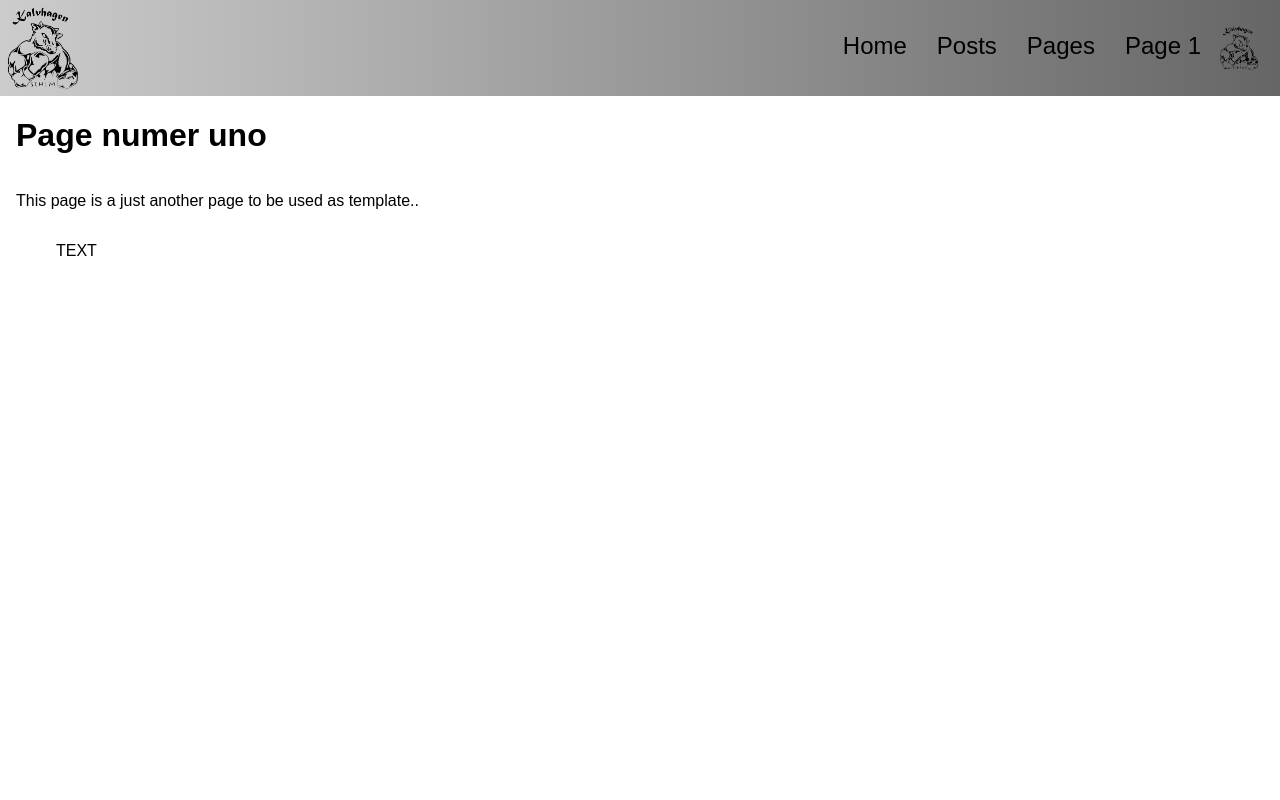
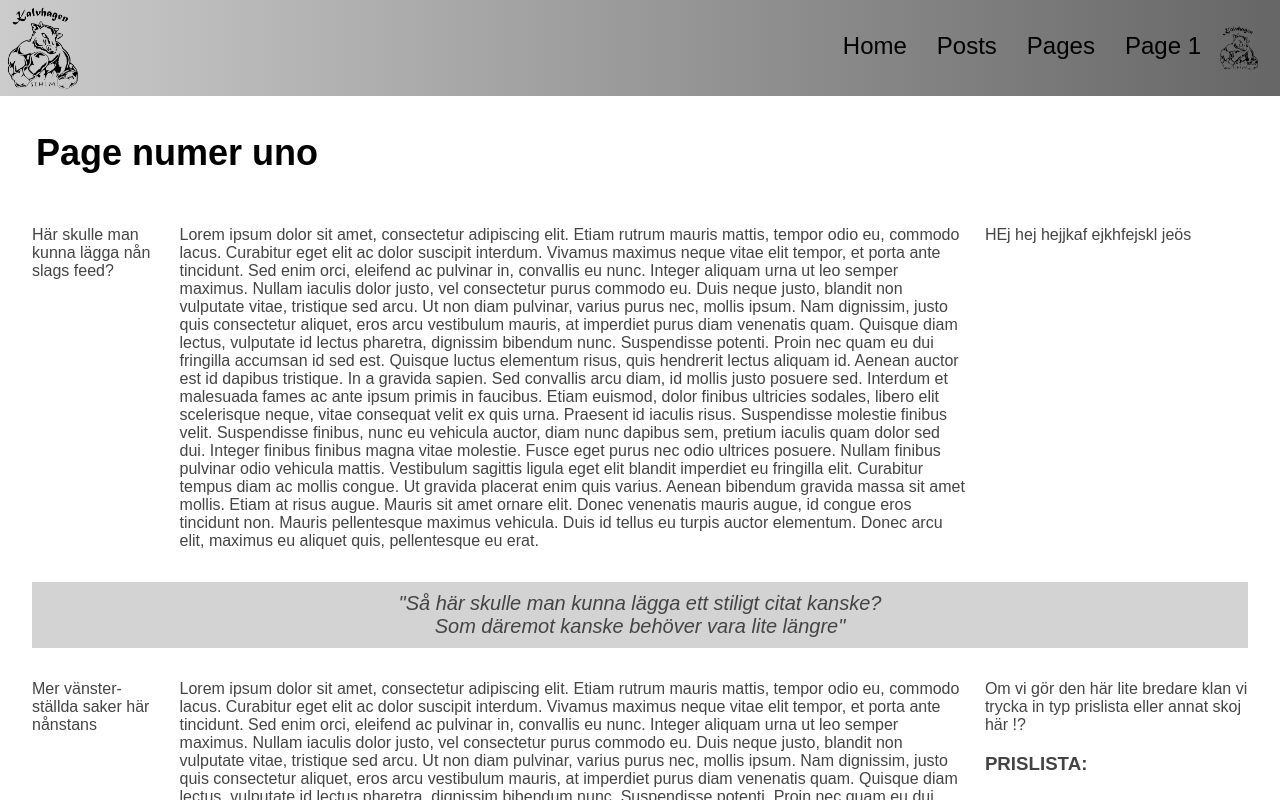
Before and after one commit to ClaremontAB/Kalvhagen, a React app: page /page1 in a window 1280 px wide. Shown: the top 800 px of the page. Built offline with nearby package versions, Linux system fonts and the light colour scheme.

Commit message:
played around with some Css grid for a page layout

```diff
--- a/src/Page1.js
+++ b/src/Page1.js
@@ -18,12 +18,24 @@ class Page1 extends Component {
     render() {
 
         return (
-            <div className="page">
-                <h1>Page numer uno</h1>
-                <p>This page is a just another page to be used as template..</p>
-                <ul>
-                  <div> TEXT </div>
-                </ul>
+            <div>
+                <p className="title">Page numer uno</p>
+                <div className="page">
+                  <p>Här skulle man kunna lägga nån slags feed?</p>
+                  <p> Lorem ipsum dolor sit amet, consectetur adipiscing elit. Etiam rutrum mauris mattis, tempor odio eu, commodo lacus. Curabitur eget elit ac dolor suscipit interdum. Vivamus maximus neque vitae elit tempor, et porta ante tincidunt. Sed enim orci, eleifend ac pulvinar in, convallis eu nunc. Integer aliquam urna ut leo semper maximus. Nullam iaculis dolor justo, vel consectetur purus commodo eu. Duis neque justo, blandit non vulputate vitae, tristique sed arcu.
+                  Ut non diam pulvinar, varius purus nec, mollis ipsum. Nam dignissim, justo quis consectetur aliquet, eros arcu vestibulum mauris, at imperdiet purus diam venenatis quam. Quisque diam lectus, vulputate id lectus pharetra, dignissim bibendum nunc. Suspendisse potenti. Proin nec quam eu dui fringilla accumsan id sed est. Quisque luctus elementum risus, quis hendrerit lectus aliquam id. Aenean auctor est id dapibus tristique. In a gravida sapien. Sed convallis arcu diam, id mollis justo posuere sed. Interdum et malesuada fames ac ante ipsum primis in faucibus. Etiam euismod, dolor finibus ultricies sodales, libero elit scelerisque neque, vitae consequat velit ex quis urna. Praesent id iaculis risus. Suspendisse molestie finibus velit. Suspendisse finibus, nunc eu vehicula auctor, diam nunc dapibus sem, pretium iaculis quam dolor sed dui. Integer finibus finibus magna vitae molestie. Fusce eget purus nec odio ultrices posuere.
+                  Nullam finibus pulvinar odio vehicula mattis. Vestibulum sagittis ligula eget elit blandit imperdiet eu fringilla elit. Curabitur tempus diam ac mollis congue. Ut gravida placerat enim quis varius. Aenean bibendum gravida massa sit amet mollis. Etiam at risus augue. Mauris sit amet ornare elit. Donec venenatis mauris augue, id congue eros tincidunt non. Mauris pellentesque maximus vehicula. Duis id tellus eu turpis auctor elementum. Donec arcu elit, maximus eu aliquet quis, pellentesque eu erat. </p>
+                  <p> HEj hej hejjkaf ejkhfejskl jeös </p>
+                  <text className="quote"> "Så här skulle man kunna lägga ett stiligt citat kanske? <br />Som däremot kanske behöver vara lite längre"</text>
+                  <p> Mer vänster-ställda saker här nånstans </p>
+                  <p> Lorem ipsum dolor sit amet, consectetur adipiscing elit. Etiam rutrum mauris mattis, tempor odio eu, commodo lacus. Curabitur eget elit ac dolor suscipit interdum. Vivamus maximus neque vitae elit tempor, et porta ante tincidunt. Sed enim orci, eleifend ac pulvinar in, convallis eu nunc. Integer aliquam urna ut leo semper maximus. Nullam iaculis dolor justo, vel consectetur purus commodo eu. Duis neque justo, blandit non vulputate vitae, tristique sed arcu.
+                  Ut non diam pulvinar, varius purus nec, mollis ipsum. Nam dignissim, justo quis consectetur aliquet, eros arcu vestibulum mauris, at imperdiet purus diam venenatis quam. Quisque diam lectus, vulputate id lectus pharetra, dignissim bibendum nunc. Suspendisse potenti. Proin nec quam eu dui fringilla accumsan id sed est. Quisque luctus elementum risus, quis hendrerit lectus aliquam id. Aenean auctor est id dapibus tristique. In a gravida sapien. Sed convallis arcu diam, id mollis justo posuere sed. Interdum et malesuada fames ac ante ipsum primis in faucibus. Etiam euismod, dolor finibus ultricies sodales, libero elit scelerisque neque, vitae consequat velit ex quis urna. Praesent id iaculis risus. Suspendisse molestie finibus velit. Suspendisse finibus, nunc eu vehicula auctor, diam nunc dapibus sem, pretium iaculis quam dolor sed dui. Integer finibus finibus magna vitae molestie. Fusce eget purus nec odio ultrices posuere.
+                  Nullam finibus pulvinar odio vehicula mattis. Vestibulum sagittis ligula eget elit blandit imperdiet eu fringilla elit. Curabitur tempus diam ac mollis congue. Ut gravida placerat enim quis varius. Aenean bibendum gravida massa sit amet mollis. Etiam at risus augue. Mauris sit amet ornare elit. Donec venenatis mauris augue, id congue eros tincidunt non. Mauris pellentesque maximus vehicula. Duis id tellus eu turpis auctor elementum. Donec arcu elit, maximus eu aliquet quis,</p>
+                  <p> Om vi gör den här lite bredare klan vi trycka in typ prislista eller annat skoj här !?
+                    <h3> PRISLISTA: </h3>
+                  </p>
+                </div>
+
             </div>
         );
     }
--- a/src/css/header.css
+++ b/src/css/header.css
@@ -8,4 +8,5 @@
 .topLogo {
   height: inherit;
   float:left;
+  margin-right: 2em;
 }
--- a/src/css/page.css
+++ b/src/css/page.css
@@ -1,6 +1,31 @@
-.page {
+.pageOld {
   display: flex;
   flex-direction: column;
   margin-left: 1em;
   margin-right: 1em;
 }
+
+.page {
+  display: grid;
+  margin: 0 2em 0 2em;
+  grid-template-columns: 1fr 6fr 2fr;
+  grid-gap: 1em;
+  background-color: #fff;
+  color: #444;
+}
+
+.title {
+  margin-left: 1em;
+  font-weight: bold;
+  font-size: 36px;
+}
+.quote {
+  font-size: 20px;
+  font-style: italic;
+  background-color: lightgray;
+  text-align: center;
+  grid-column: 1/4;
+  grid-row: 2;
+  padding: 10px;
+
+}
```
